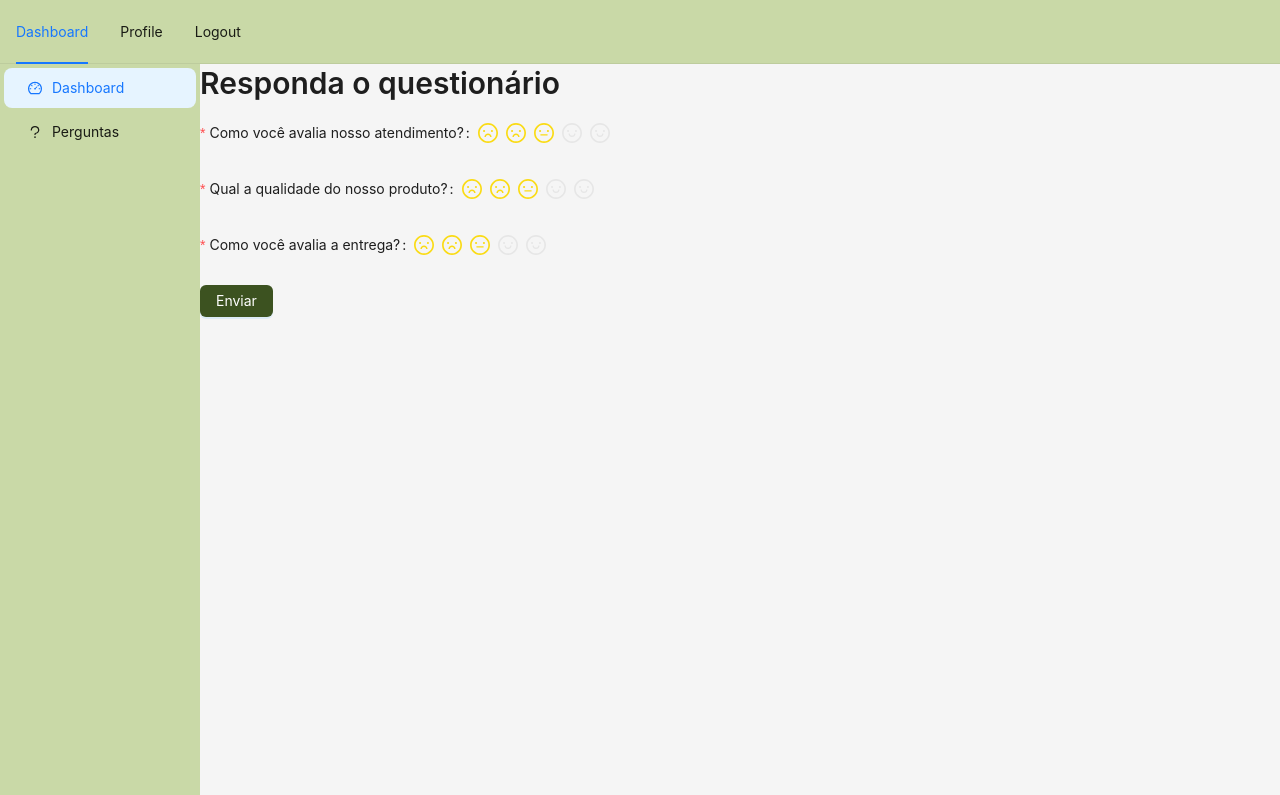
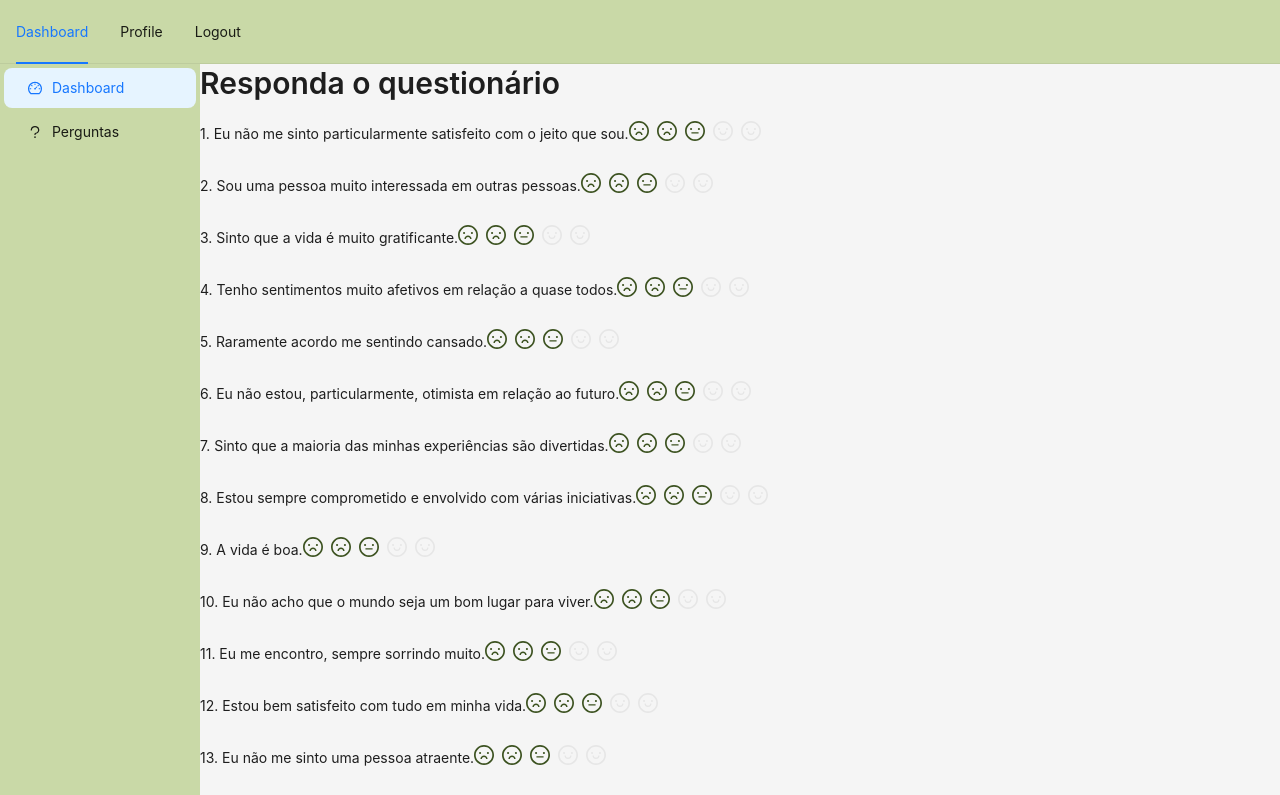
Before and after one commit to IT-group-FACEF/Hackthon-Front, a React (Vite) app: page /quests in a window 1280 px wide. Shown: the top 795 px of the page. Built offline with nearby package versions, Linux system fonts and the light colour scheme.

Commit message:
authenticador recofigurado

```diff
--- a/src/App.css
+++ b/src/App.css
@@ -43,3 +43,7 @@ body {
   color: #c9d9a7;
   background-color: #567a35;
 }
+:where(.css-dev-only-do-not-override-11lehqq).ant-layout
+  .ant-layout-sider-zero-width-trigger {
+  background-color: #567a35;
+}
--- a/src/pages/Auth/Login.jsx
+++ b/src/pages/Auth/Login.jsx
@@ -1,11 +1,15 @@
 import App from "../../components/LoginForm";
 import imgLogin from "../../assets/loginImg.svg";
+import logo from "../../assets/logo.png";
 
 const Login = () => {
   return (
     <section className="flex justify-center items-center min-h-screen text-center bg-[#F2E8CF]">
       <div className="flex flex-col md:flex-row justify-center items-center w-full">
         <div className="bg-[#A4B979] p-8 md:p-12 h-auto w-full max-w-md rounded-[20px] md:rounded-l-[20px] md:rounded-r-none">
+          <div className="flex md:hidden justify-center mb-4">
+            <img src={logo} alt="Logo" className="w-32 h-32 object-contain" />
+          </div>
           <div className="mb-8">Faça Login com sua conta</div>
           <App />
         </div>
--- a/src/pages/Auth/RegisterEmp.jsx
+++ b/src/pages/Auth/RegisterEmp.jsx
@@ -1,5 +1,6 @@
 import RegisterCompany from "../../components/RegisterCompany";
 import imgCompany from "../../assets/imgCompany.svg";
+import logo from "../../assets/logo.png";
 
 const RegisterEmp = () => {
   return (
@@ -13,6 +14,9 @@ const RegisterEmp = () => {
           />
         </div>
         <div className="flex flex-col justify-center items-center bg-[#A4B979] p-8 md:p-12 h-auto w-full max-w-md rounded-[20px] md:rounded-r-[20px] md:rounded-l-none">
+          <div className="flex md:hidden justify-center mb-4">
+            <img src={logo} alt="Logo" className="w-32 h-32 object-contain" />
+          </div>
           <div className="mb-8">Cadastre-se como empresa</div>
           <RegisterCompany />
         </div>
--- a/src/pages/Auth/RegisterUsuario.jsx
+++ b/src/pages/Auth/RegisterUsuario.jsx
@@ -1,11 +1,15 @@
 import RegisterUser from "../../components/RegisterUser";
 import imgUsers from "../../assets/imgUsers.svg";
+import logo from "../../assets/logo.png";
 
 const RegisterUsuario = () => {
   return (
     <section className="flex justify-center items-center min-h-screen text-center bg-[#F2E8CF]">
       <div className="flex flex-col md:flex-row justify-center items-center w-full">
         <div className="flex flex-col justify-center items-center bg-[#A4B979] p-8 md:p-12 h-auto w-full max-w-md rounded-[20px] md:rounded-r-[20px] md:rounded-r-none">
+          <div className="flex md:hidden justify-center mb-4">
+            <img src={logo} alt="Logo" className="w-32 h-32 object-contain" />
+          </div>
           <div className="mb-8">Cadastre-se como usuário</div>
           <RegisterUser />
         </div>
--- a/src/pages/Quests/Quest.jsx
+++ b/src/pages/Quests/Quest.jsx
@@ -2,7 +2,7 @@ import { Layout } from "antd";
 import Navbar from "../../components/Navbar";
 import Sidebar from "../../components/Sidebar";
 import Button from "../../components/Button";
-import { Flex, Form, Rate, Typography } from "antd";
+import { Form, Rate, Typography } from "antd";
 import { FrownOutlined, MehOutlined, SmileOutlined } from "@ant-design/icons";
 
 const { Title } = Typography;
@@ -16,9 +16,86 @@ const customIcons = {
 };
 
 const questions = [
-  { id: 1, question: "Como você avalia nosso atendimento?" },
-  { id: 2, question: "Qual a qualidade do nosso produto?" },
-  { id: 3, question: "Como você avalia a entrega?" },
+  {
+    id: 1,
+    question:
+      "1. Eu não me sinto particularmente satisfeito com o jeito que sou.",
+  },
+  { id: 2, question: "2. Sou uma pessoa muito interessada em outras pessoas." },
+  { id: 3, question: "3. Sinto que a vida é muito gratificante." },
+  {
+    id: 4,
+    question: "4. Tenho sentimentos muito afetivos em relação a quase todos.",
+  },
+  { id: 5, question: "5. Raramente acordo me sentindo cansado." },
+  {
+    id: 6,
+    question:
+      "6. Eu não estou, particularmente, otimista em relação ao futuro.",
+  },
+  {
+    id: 7,
+    question: "7. Sinto que a maioria das minhas experiências são divertidas.",
+  },
+  {
+    id: 8,
+    question:
+      "8. Estou sempre comprometido e envolvido com várias iniciativas.",
+  },
+  { id: 9, question: "9. A vida é boa." },
+  {
+    id: 10,
+    question: "10. Eu não acho que o mundo seja um bom lugar para viver.",
+  },
+  { id: 11, question: "11. Eu me encontro, sempre sorrindo muito." },
+  { id: 12, question: "12. Estou bem satisfeito com tudo em minha vida." },
+  { id: 13, question: "13. Eu não me sinto uma pessoa atraente." },
+  {
+    id: 14,
+    question:
+      "14. Existe uma lacuna entre o que gostaria de fazer e o que faço.",
+  },
+  { id: 15, question: "15. Estou muito feliz." },
+  { id: 16, question: "16. Eu encontro beleza e harmonia nas coisas." },
+  { id: 17, question: "17. Sempre consigo provocar alegria nas pessoas." },
+  {
+    id: 18,
+    question: "18. Sempre encontro tempo para tudo que quero realizar.",
+  },
+  { id: 19, question: "19. Sinto que não tenho controle da minha vida." },
+  {
+    id: 20,
+    question: "20. Sinto-me capaz de levar diversas iniciativas adiante.",
+  },
+  { id: 21, question: "21. Eu me considero uma pessoa mentalmente alerta." },
+  {
+    id: 22,
+    question: "22. Muitas vezes me sinto experimentando alegria e euforia.",
+  },
+  {
+    id: 23,
+    question: "23. Sinto que não é fácil tomar decisões, em várias situações.",
+  },
+  {
+    id: 24,
+    question: "24. Sinto não ter um significado e propósito em minha vida.",
+  },
+  { id: 25, question: "25. Sinto que tenho um nível elevado de energia." },
+  {
+    id: 26,
+    question:
+      "26. Eu geralmente exerço uma boa influência sobre os acontecimentos.",
+  },
+  { id: 27, question: "27. Não costumo me divertir com outras pessoas." },
+  {
+    id: 28,
+    question: "28. Não me sinto, particularmente, uma pessoa saudável.",
+  },
+  {
+    id: 29,
+    question:
+      "29. Não tenho, particularmente, lembranças felizes do meu passado.",
+  },
 ];
 
 const Quests = () => {
@@ -31,38 +108,51 @@ const Quests = () => {
       <Navbar />
       <Layout>
         <Sidebar />
+        <div className="flex justify-center items-center w-full h-full p-10">
           <Form
             onFinish={onFinish}
-          className="flex flex-col justify-center items-center w-full"
+            className="flex flex-col items-center justify-center min-w-full max-w-md px-4 space-y-6"
           >
-          <Title level={2}>Responda o questionário</Title>
+            <Title level={2} className="text-center">
+              Responda o questionário
+            </Title>
             {questions.map(({ id, question }) => (
               <Form.Item
-              className="flex flex-col"
                 key={id}
-              label={question}
                 name={`question_${id}`}
+                className="flex flex-col items-center w-full"
                 rules={[
-                { required: true, message: "Por favor, avalie esta questão!" },
+                  {
+                    required: true,
+                    message: "Por favor, avalie esta questão!",
+                  },
                 ]}
+                style={{ marginBottom: "20px", width: "100%" }}
               >
-              <Flex gap="middle" vertical>
+                <label className="text-lg mb-2 text-xl">{question}</label>
                 <Rate
                   defaultValue={3}
                   character={({ index = 0 }) => customIcons[index + 1]}
+                  className="flex justify-around py-5"
+                  style={{ color: "#3C5220" }}
                 />
-              </Flex>
               </Form.Item>
             ))}
-          <Form.Item>
+            <Form.Item className="w-full flex justify-center">
               <Button
                 typeButton="primary"
                 htmlType="submit"
                 buttonText={"Enviar"}
-              style={{ backgroundColor: "#3C5220" }}
+                style={{
+                  backgroundColor: "#3C5220",
+                  width: "200px",
+                  height: "35px",
+                }}
+                className="w-full"
               />
             </Form.Item>
           </Form>
+        </div>
       </Layout>
     </Layout>
   );
--- a/src/utils/auth.jsx
+++ b/src/utils/auth.jsx
@@ -9,15 +9,18 @@ export const login = async (credentials, navigate) => {
       message.success("Login bem-sucedido!");
       navigate("/dashboard");
       return response.data;
-    } else {
-      throw new Error("Login falhou");
     }
   } catch (error) {
-    if (error.response && error.response.status === 401) {
-      message.error("Credenciais inválidas");
+    if (error.response) {
+      const errorMessage =
+        error.response.data?.message ||
+        (error.response.status === 401
+          ? "Credenciais inválidas"
+          : "Erro no servidor. Tente novamente mais tarde.");
+
+      message.error(errorMessage);
     } else {
-      console.error("Erro no login:", error);
-      message.error("Erro no login: " + error.message);
+      message.error("Erro de conexão. Verifique sua rede e tente novamente.");
     }
     throw error;
   }
@@ -31,15 +34,18 @@ export const register = async (userData, navigate) => {
       message.success("Registro bem-sucedido!");
       navigate("/login");
       return response.data;
-    } else {
-      throw new Error("Login falhou");
     }
   } catch (error) {
-    if (error.response && error.response.status === 401) {
-      message.error("Credenciais inválidas");
+    if (error.response) {
+      const errorMessage =
+        error.response.data?.message ||
+        (error.response.status === 400
+          ? "Dados inválidos. Verifique e tente novamente."
+          : "Erro no servidor. Tente novamente mais tarde.");
+
+      message.error(errorMessage);
     } else {
-      console.error("Erro no login:", error);
-      message.error("Erro no login: " + error.message);
+      message.error("Erro de conexão. Verifique sua rede e tente novamente.");
     }
     throw error;
   }
```
Lines whose indentation alone changed are shown as unchanged.
